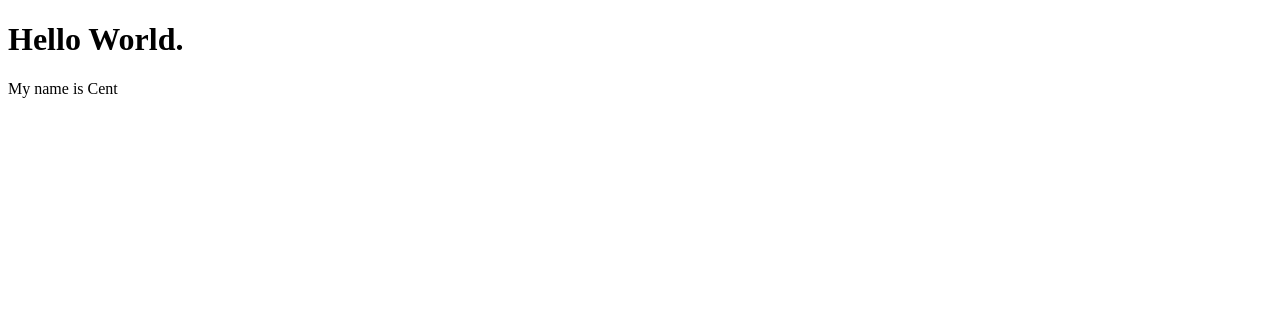
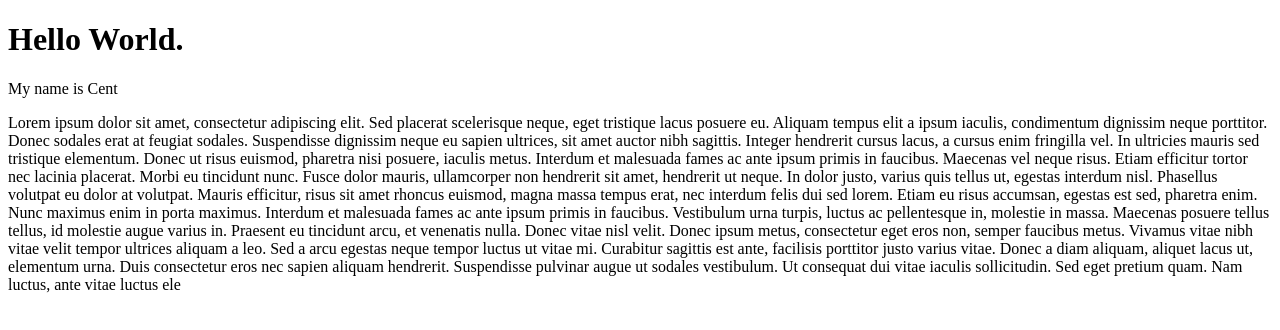
Before and after one commit to centanomics/portfolio-old, a plain HTML site: page index.html in a window 1280 px wide. Drawn offline with Linux system fonts and the light colour scheme.

Commit message:
test commit

```diff
--- a/index.html
+++ b/index.html
@@ -11,6 +11,34 @@
     <script src="https://cdn.freecodecamp.org/testable-projects-fcc/v1/bundle.js"></script>
     <h1>Hello World.</h1>
     <p>My name is Cent</p>
+    <p>
+      Lorem ipsum dolor sit amet, consectetur adipiscing elit. Sed placerat
+      scelerisque neque, eget tristique lacus posuere eu. Aliquam tempus elit a
+      ipsum iaculis, condimentum dignissim neque porttitor. Donec sodales erat
+      at feugiat sodales. Suspendisse dignissim neque eu sapien ultrices, sit
+      amet auctor nibh sagittis. Integer hendrerit cursus lacus, a cursus enim
+      fringilla vel. In ultricies mauris sed tristique elementum. Donec ut risus
+      euismod, pharetra nisi posuere, iaculis metus. Interdum et malesuada fames
+      ac ante ipsum primis in faucibus. Maecenas vel neque risus. Etiam
+      efficitur tortor nec lacinia placerat. Morbi eu tincidunt nunc. Fusce
+      dolor mauris, ullamcorper non hendrerit sit amet, hendrerit ut neque. In
+      dolor justo, varius quis tellus ut, egestas interdum nisl. Phasellus
+      volutpat eu dolor at volutpat. Mauris efficitur, risus sit amet rhoncus
+      euismod, magna massa tempus erat, nec interdum felis dui sed lorem. Etiam
+      eu risus accumsan, egestas est sed, pharetra enim. Nunc maximus enim in
+      porta maximus. Interdum et malesuada fames ac ante ipsum primis in
+      faucibus. Vestibulum urna turpis, luctus ac pellentesque in, molestie in
+      massa. Maecenas posuere tellus tellus, id molestie augue varius in.
+      Praesent eu tincidunt arcu, et venenatis nulla. Donec vitae nisl velit.
+      Donec ipsum metus, consectetur eget eros non, semper faucibus metus.
+      Vivamus vitae nibh vitae velit tempor ultrices aliquam a leo. Sed a arcu
+      egestas neque tempor luctus ut vitae mi. Curabitur sagittis est ante,
+      facilisis porttitor justo varius vitae. Donec a diam aliquam, aliquet
+      lacus ut, elementum urna. Duis consectetur eros nec sapien aliquam
+      hendrerit. Suspendisse pulvinar augue ut sodales vestibulum. Ut consequat
+      dui vitae iaculis sollicitudin. Sed eget pretium quam. Nam luctus, ante
+      vitae luctus ele
+    </p>
     <script src="js/index.js"></script>
   </body>
 </html>
```
